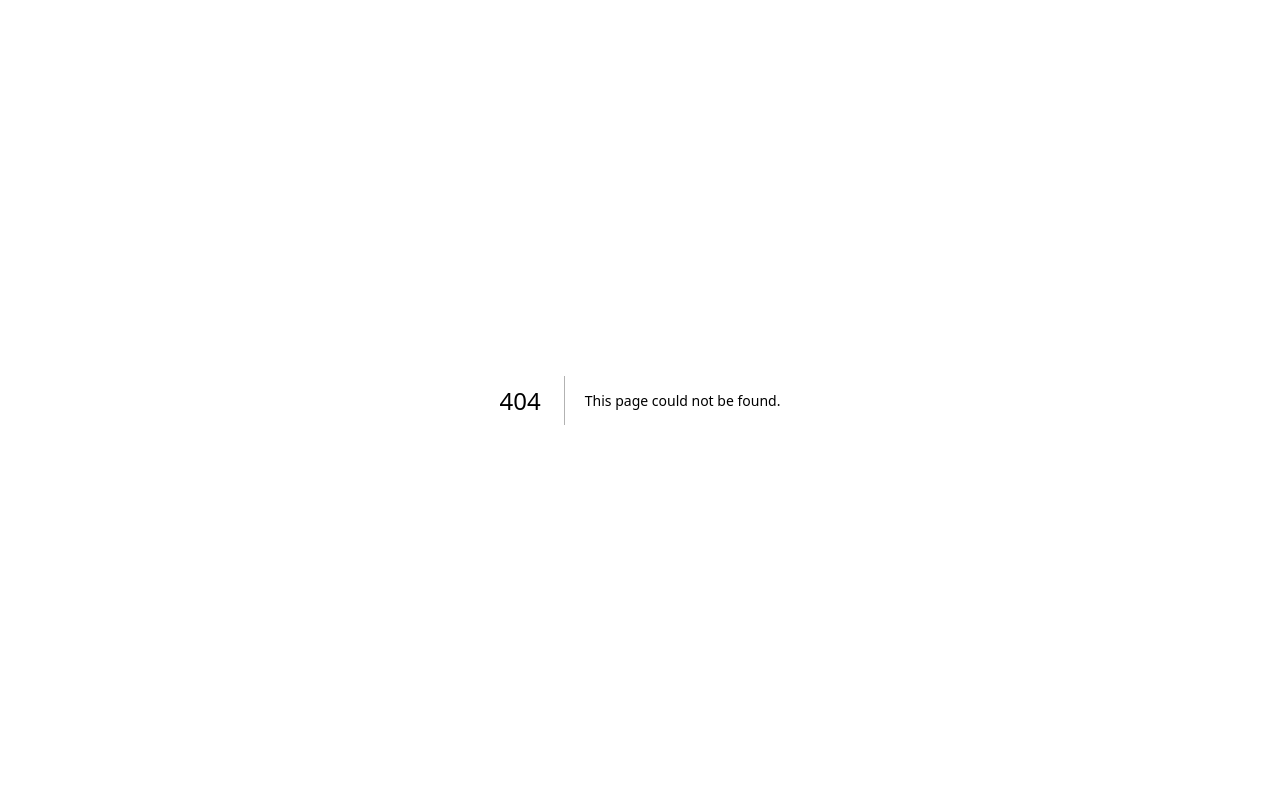
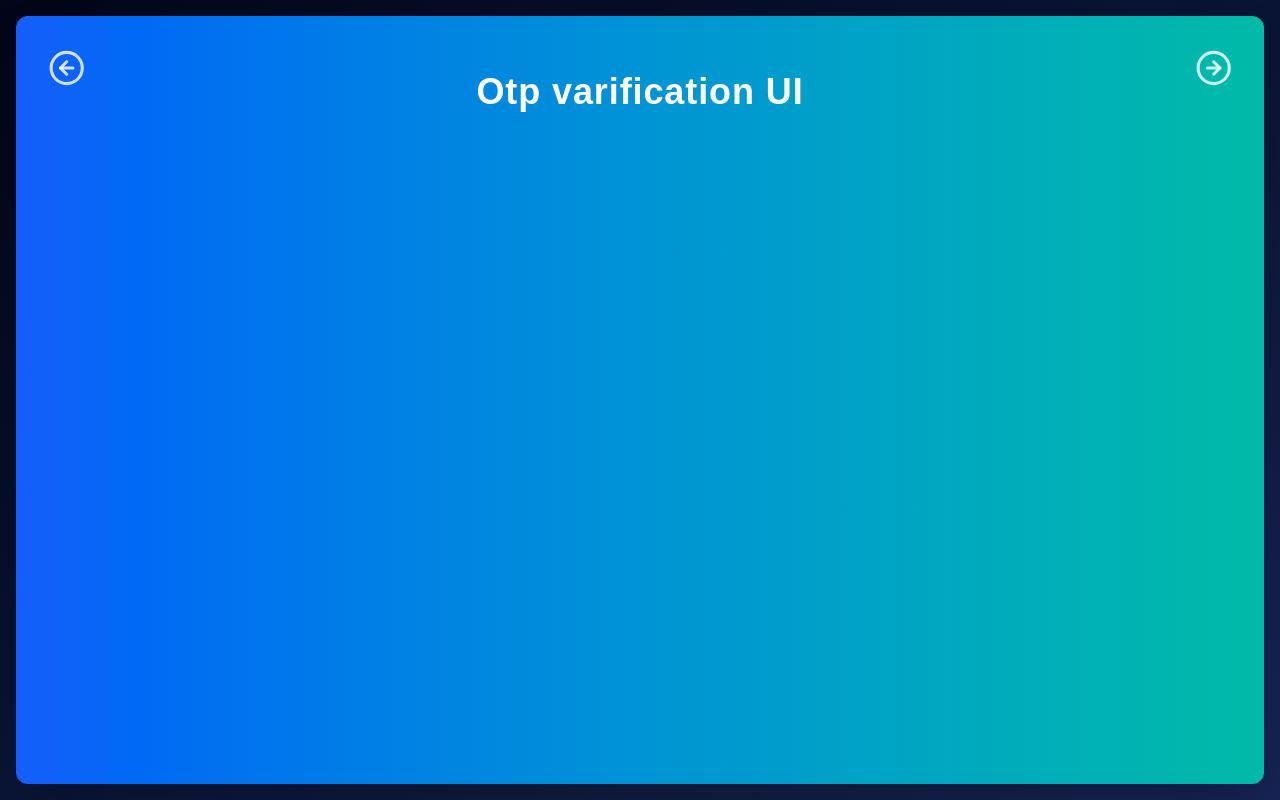
Before and after one commit to abhishekrathour07/Frontend-Interview, a Next.js app: page /question8 in a window 1280 px wide. Before the commit this address had no page. Built offline with nearby package versions, Linux system fonts and the light colour scheme.

Commit message:
otp varification question

```diff
--- /dev/null
+++ b/app/question8/page.tsx
@@ -0,0 +1,11 @@
+
+import Template from '@/Template/Template'
+import React from 'react'
+
+function page() {
+  return (
+    <Template Heading='Otp varification UI' nextQuestion='question9'/>
+  )
+}
+
+export default page
```
